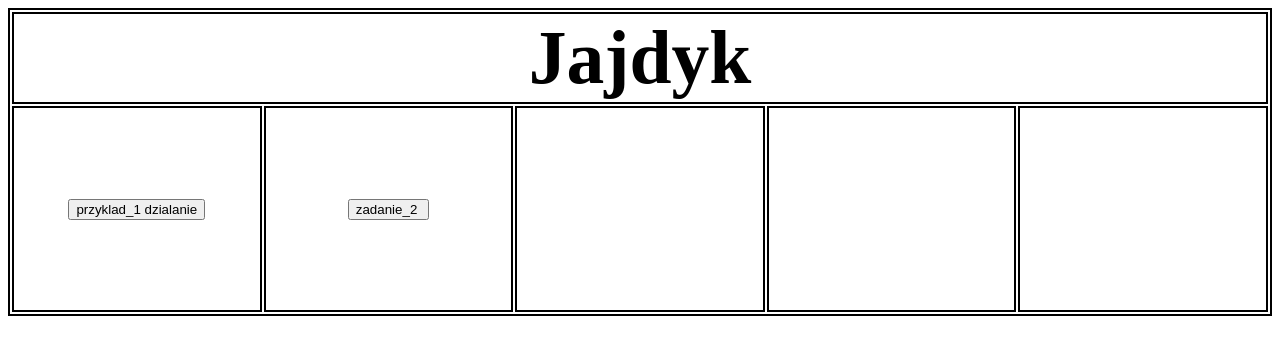
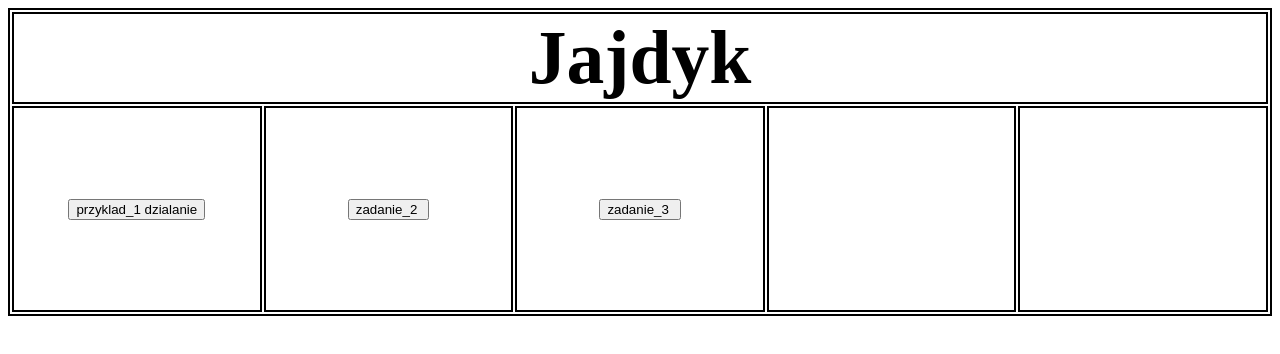
Before and after one commit to ZelazneKrzeslo/JavaScript-2, a plain HTML site: page index.html in a window 1280 px wide. Drawn offline with Linux system fonts and the light colour scheme.

Commit message:
Update index.html

```diff
--- a/index.html
+++ b/index.html
@@ -18,6 +18,12 @@
 
 {
 window.open("zadanie_2.html","okienko","toolbar=no,directories=no,menubar=no,height=150,width=360,top=610,left=550");
+}
+
+	function WinOpen_Jajdyk_3()
+
+{
+window.open("zadanie_3.html","okienko","toolbar=no,directories=no,menubar=no,height=150,width=360,top=610,left=550");
 }
   </script>
 
@@ -56,7 +62,7 @@ td, th
     <tr>
     <td id="body"> <input type="button" name="przycisk" value="przyklad_1 dzialanie" onclick="WinOpen_Jajdyk(' ')">      </td>
     <td id="body"> <input type="button" name="przycisk" value="zadanie_2 "           onclick="WinOpen_Jajdyk_2(' ')">    </td>
-    <td id="body"> </td>
+    <td id="body"> <input type="button" name="przycisk" value="zadanie_3 "           onclick="WinOpen_Jajdyk_3(' ')">    </td>
     <td id="body"> </td>
     <td id="body"> </td>
     </tr>
```
